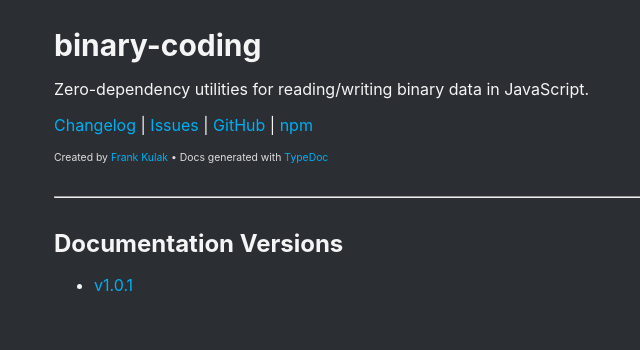
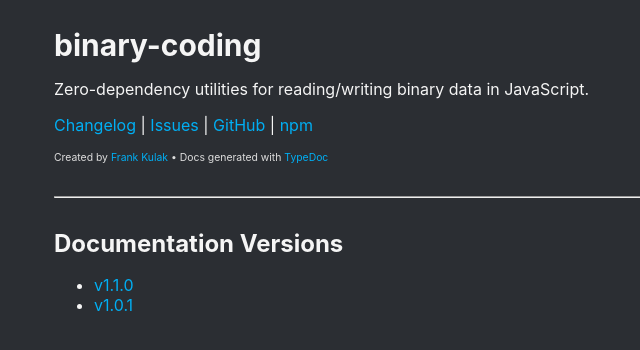
Before and after one commit to frankkulak/binary-coding, a website: page docs/index.html in a window 1280 px wide. Shown: the full height of the page, 74-714 px from the left. Drawn offline with Linux system fonts and the light colour scheme.

Commit message:
Bump version.

```diff
--- a/docs/index.html
+++ b/docs/index.html
@@ -55,7 +55,7 @@
         document.documentElement.setAttribute("data-theme", tsdTheme ?? "dark");
 
         // generating links
-        const versions = ["1.0.1"];
+        const versions = ["1.1.0", "1.0.1"];
         const versionLinksList = document.getElementById("version-links-list");
         versions.forEach((version) => {
           const li = document.createElement("li");
--- a/package.json
+++ b/package.json
@@ -1,7 +1,7 @@
 {
   "name": "binary-coding",
   "description": "Zero-dependency utilities for reading/writing binary data in JavaScript.",
-  "version": "1.0.1",
+  "version": "1.1.0",
   "author": "frankkulak",
   "license": "MIT",
   "homepage": "https://frankkulak.com/binary-coding/",
@@ -27,7 +27,7 @@
     "build": "npm run clean ; tsc ; node scripts/prepublish.cjs",
     "publish": "npm run build && sh scripts/publish.sh",
     "test": "mocha -r ts-node/register \"test/**/*.test.ts\"",
-    "docs:gen": "typedoc --out ./docs/v1.0.1",
+    "docs:gen": "typedoc --out ./docs/v1.1.0",
     "docs:deploy": "sh ./scripts/deploy-docs.sh"
   },
   "devDependencies": {
```
Also changed, not shown: 1 other file.
